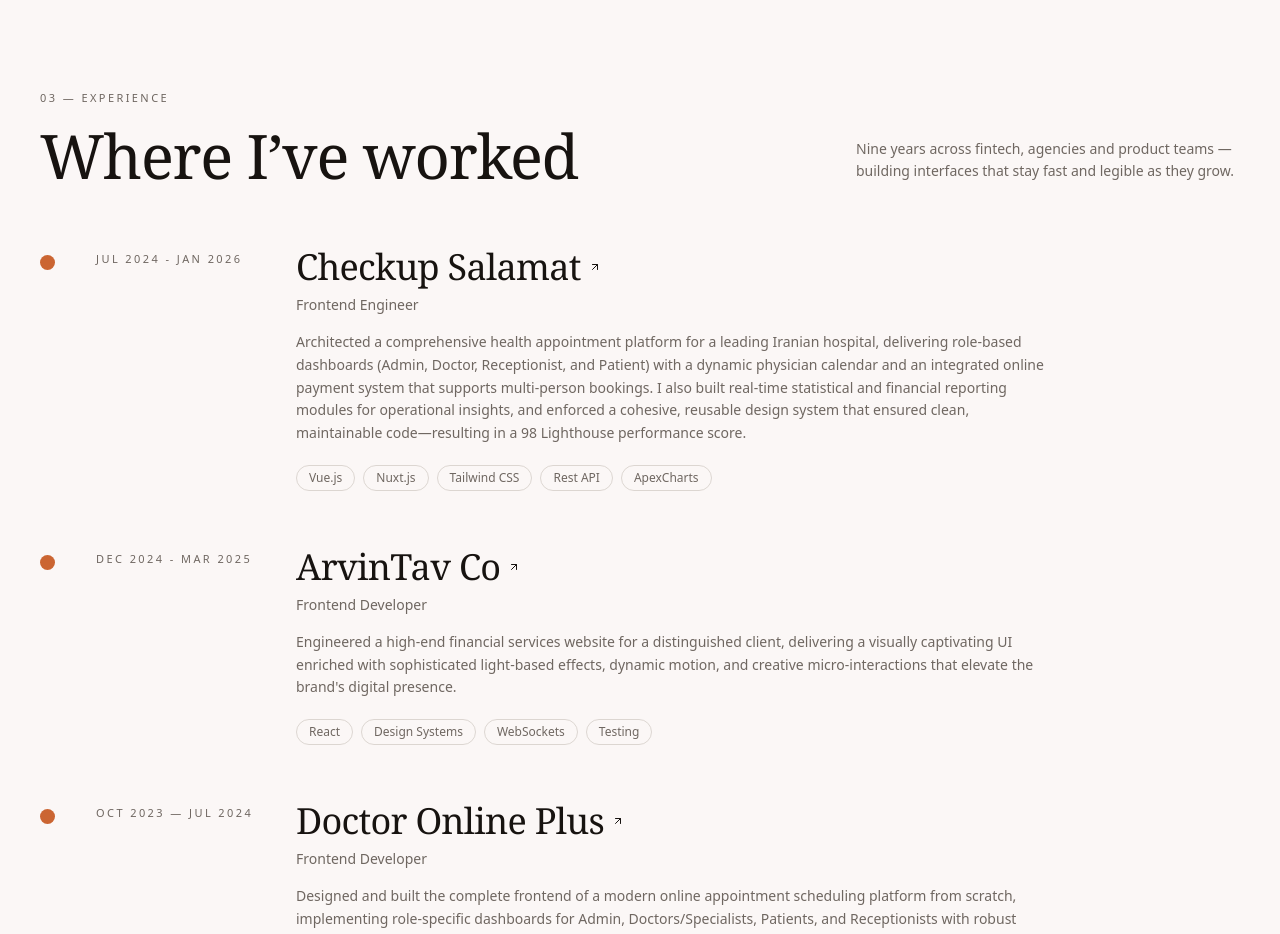
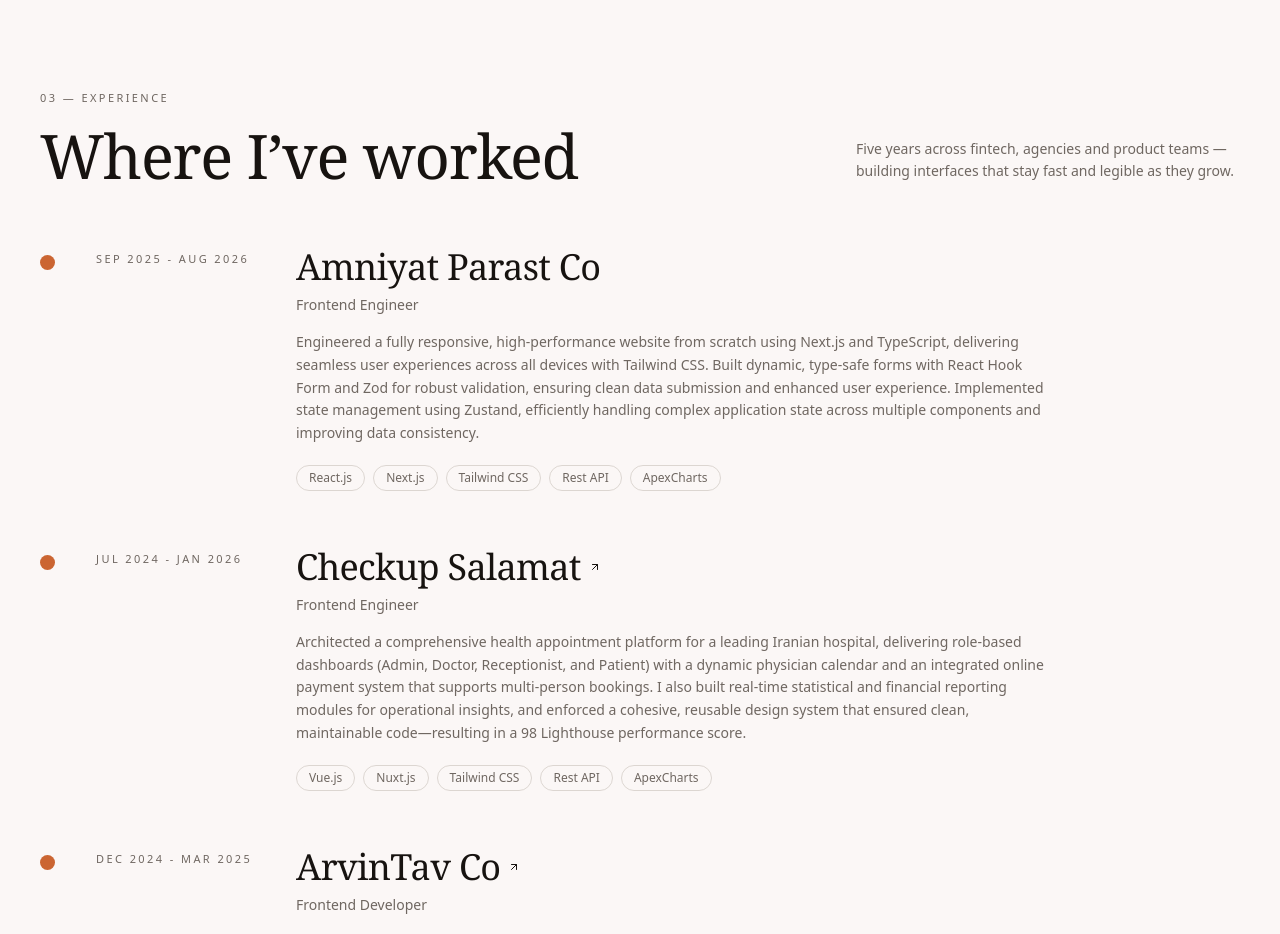
Before and after one commit to farnazbina/farnaz-bina, a Next.js app: page / in a window 1280 px wide. Shown: the part 2920-3854 px from the top of the page. Built offline with nearby package versions, Linux system fonts and the light colour scheme; a web font is replaced by a local one.

Commit message:
add new experience - amniyat parast

```diff
--- a/components/portfolio/Experience.tsx
+++ b/components/portfolio/Experience.tsx
@@ -68,7 +68,7 @@
                     </h2>
                 </div>
                 <p className="max-w-sm text-sm leading-relaxed text-muted-foreground" data-reveal>
-                    Nine years across fintech, agencies and product teams — building interfaces that stay
+                    Five years across fintech, agencies and product teams — building interfaces that stay
                     fast and legible as they grow.
                 </p>
             </div>
--- a/components/portfolio/data.ts
+++ b/components/portfolio/data.ts
@@ -116,6 +116,15 @@
 
 export const EXPERIENCES = [
   {
+    period: "Sep 2025 - Aug 2026",
+    role: "Frontend Engineer",
+    company: "Amniyat Parast Co",
+    link: "",
+    location: "",
+    body: "Engineered a fully responsive, high-performance website from scratch using Next.js and TypeScript, delivering seamless user experiences across all devices with Tailwind CSS. Built dynamic, type-safe forms with React Hook Form and Zod for robust validation, ensuring clean data submission and enhanced user experience. Implemented state management using Zustand, efficiently handling complex application state across multiple components and improving data consistency.",
+    stack: ["React.js", "Next.js", "Tailwind CSS", "Rest API", "ApexCharts"],
+  },
+  {
     period: "Jul 2024 - Jan 2026",
     role: "Frontend Engineer",
     company: "Checkup Salamat",
```
